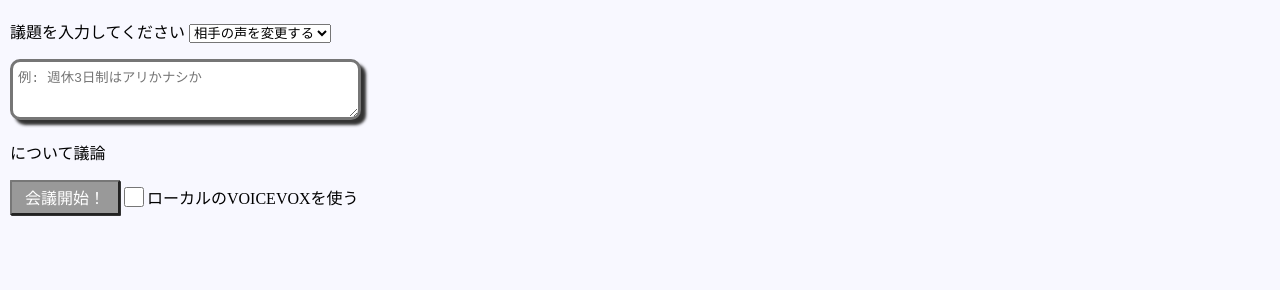
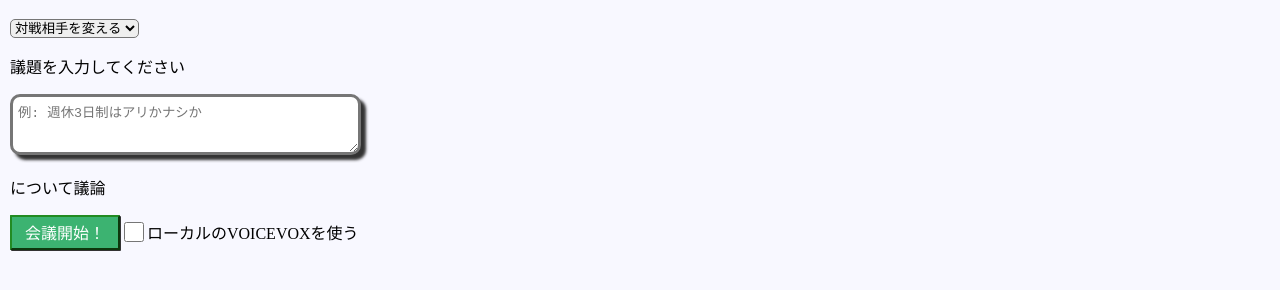
Before and after one commit to mimisukeMaster/AI-VOICEVOX, a website: page public/discussion/index.html in a window 1280 px wide. Shown: the part 130-420 px from the top of the page. Drawn offline with Linux system fonts and the light colour scheme; a web font is replaced by a local one.

Commit message:
CSS design settings for the <select> element

```diff
--- a/public/discussion/index.html
+++ b/public/discussion/index.html
@@ -15,16 +15,17 @@
         </ul>
     </nav>
     <h1>AI会議</h1>
-
+    <p>
+    <select id="character" title="デフォルトはずんだもんです">
+        <option value="3">対戦相手を変える</option>
+        <option value="3">ずんだもん(?)</option>
+        <option value="2">四国めたん(F)</option>
+        <option value="8">春日部つむぎ(F)</option>
+        <option value="13">青山龍星(M)</option>
+        <option value="21">剣崎雌雄(M)</option>
+    </select>
+    </p>
     <p>議題を入力してください
-        <select id="character">
-            <option value="3" selected>相手の声を変更する</option>
-            <option value="3">ずんだもん(?)</option>
-            <option value="2">四国めたん(F)</option>
-            <option value="8">春日部つむぎ(F)</option>
-            <option value="13">青山龍星(M)</option>
-            <option value="21">剣崎雌雄(M)</option>
-        </select>
     </p>
 
     <p><textarea cols="40" rows="3" id="inputText" placeholder="例: 週休3日制はアリかナシか"></textarea></p>
--- a/public/styles.css
+++ b/public/styles.css
@@ -51,6 +51,13 @@ p {
 
 select {
     font-family: "myfont";
+    border-radius: 5px;
+    cursor: pointer;
+}
+
+option {
+    background-color:white;
+    cursor: pointer;
 }
 
 textarea {
@@ -67,14 +74,10 @@ textarea:focus {
 }
 
 #askButton:disabled, #discussButton:disabled {
-    background-color: #999;
-    border-color: #777;
     cursor: not-allowed;
 }
 
 #askButton:disabled:hover, #discussButton:disabled:hover {
-    background-color: #999;
-    border-color: #777;
     cursor: not-allowed;
 }
 
```
